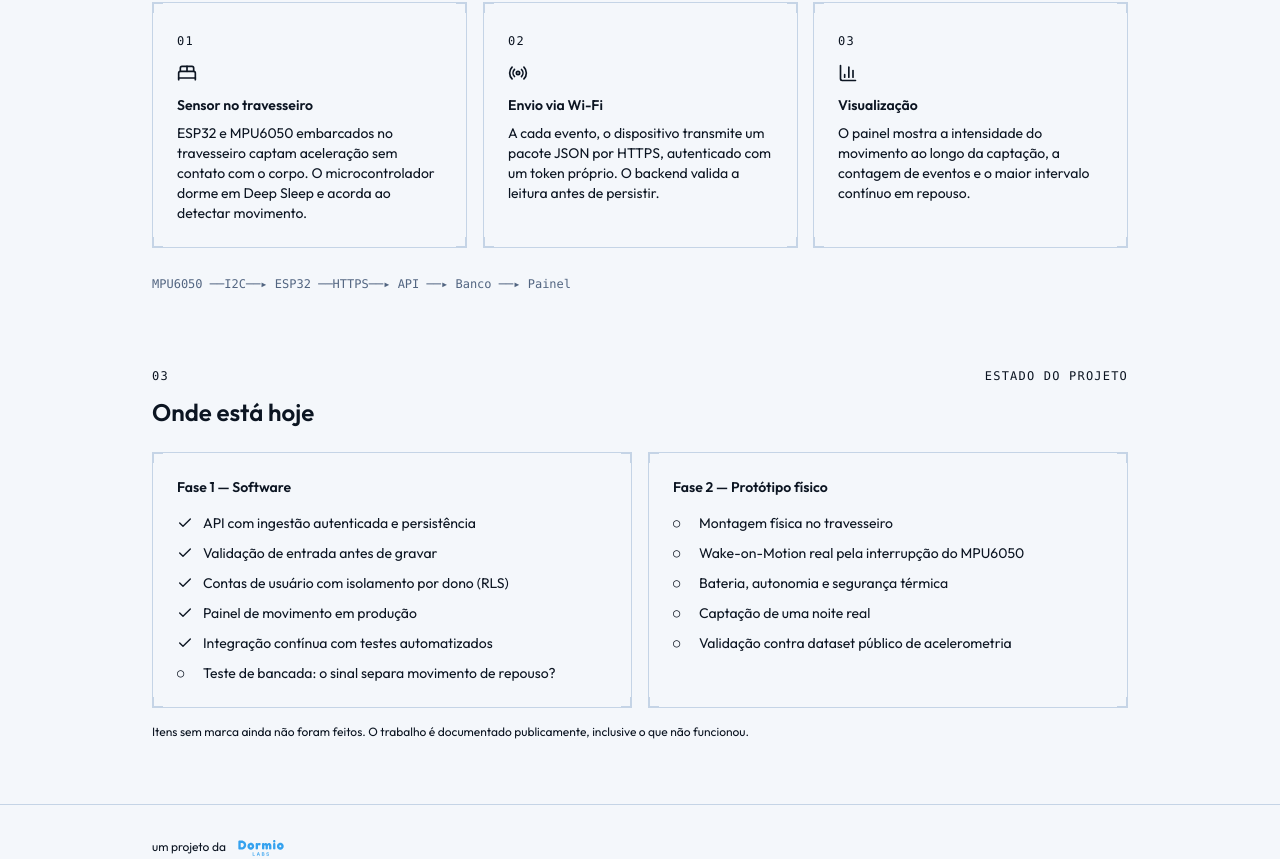
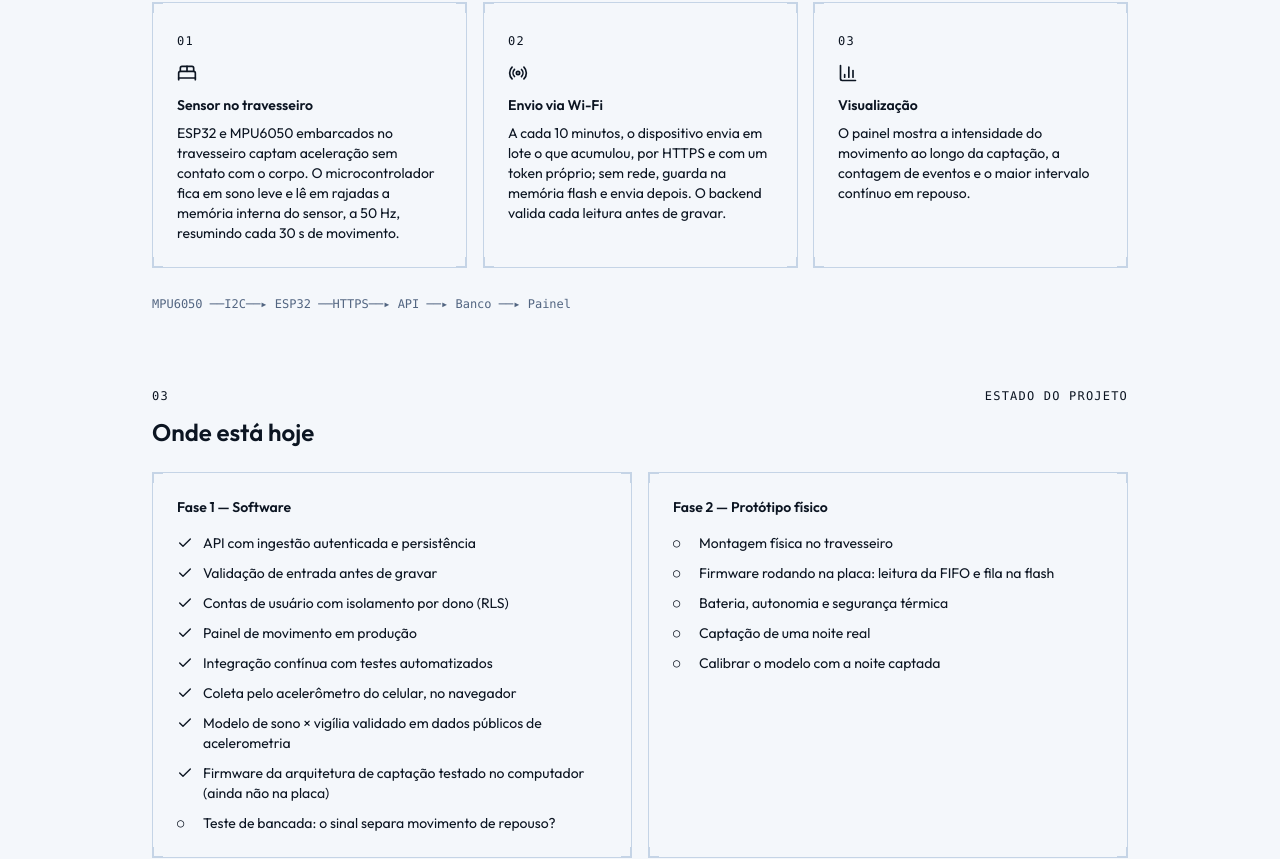
Before and after one commit to vitormendes4072/DormioSmart, a React (Vite) app in the folder frontend/: page / in a window 1280 px wide. Shown: the part 1279-2138 px from the top of the page. Built offline with nearby package versions, Linux system fonts and the light colour scheme; no server answers.

Commit message:
fix: página inicial descreve a arquitetura C2 e o estado de hoje (UI-23)

```diff
--- a/frontend/src/pages/Landing.tsx
+++ b/frontend/src/pages/Landing.tsx
@@ -19,6 +19,12 @@ import { NOME_PRODUTO } from "../lib/ui";
  * validado no Wokwi", e o firmware mudou no FW-05 sem nunca ter sido
  * compilado. O teste de bancada (VIA-01) também não aconteceu. As duas
  * coisas aparecem agora como pendentes, não como concluídas.
+ *
+ * ✏️ 03/11 (UI-23): a página ainda descrevia a arquitetura abandonada em 30/10
+ * (Deep Sleep acordando por movimento, um envio a cada evento) e dava como
+ * pendente a validação por dados públicos, fechada em 18/09. Os textos foram
+ * refeitos contra o `ARQ-01` e o backlog, e `Landing.test.tsx` reprova os
+ * termos da arquitetura antiga.
  *
  * O movimento da página (UI-15) é deliberadamente contido: entrada suave dos
  * blocos ao aparecerem, elevação de 1px nos botões, e um único elemento
@@ -61,13 +67,13 @@ const ETAPAS = [
     icone: BedDouble,
     titulo: "Sensor no travesseiro",
     texto:
-      "ESP32 e MPU6050 embarcados no travesseiro captam aceleração sem contato com o corpo. O microcontrolador dorme em Deep Sleep e acorda ao detectar movimento.",
+      "ESP32 e MPU6050 embarcados no travesseiro captam aceleração sem contato com o corpo. O microcontrolador fica em sono leve e lê em rajadas a memória interna do sensor, a 50 Hz, resumindo cada 30 s de movimento.",
   },
   {
     icone: Radio,
     titulo: "Envio via Wi-Fi",
     texto:
-      "A cada evento, o dispositivo transmite um pacote JSON por HTTPS, autenticado com um token próprio. O backend valida a leitura antes de persistir.",
+      "A cada 10 minutos, o dispositivo envia em lote o que acumulou, por HTTPS e com um token próprio; sem rede, guarda na memória flash e envia depois. O backend valida cada leitura antes de gravar.",
   },
   {
     icone: BarChart3,
@@ -83,15 +89,18 @@ const FASE_1 = [
   { pronto: true, texto: "Contas de usuário com isolamento por dono (RLS)" },
   { pronto: true, texto: "Painel de movimento em produção" },
   { pronto: true, texto: "Integração contínua com testes automatizados" },
+  { pronto: true, texto: "Coleta pelo acelerômetro do celular, no navegador" },
+  { pronto: true, texto: "Modelo de sono × vigília validado em dados públicos de acelerometria" },
+  { pronto: true, texto: "Firmware da arquitetura de captação testado no computador (ainda não na placa)" },
   { pronto: false, texto: "Teste de bancada: o sinal separa movimento de repouso?" },
 ];
 
 const FASE_2 = [
   "Montagem física no travesseiro",
-  "Wake-on-Motion real pela interrupção do MPU6050",
+  "Firmware rodando na placa: leitura da FIFO e fila na flash",
   "Bateria, autonomia e segurança térmica",
   "Captação de uma noite real",
-  "Validação contra dataset público de acelerometria",
+  "Calibrar o modelo com a noite captada",
 ];
 
 export function Landing() {
```
Also changed, not shown: 1 other file (tests, documents, lock files or other folders).
